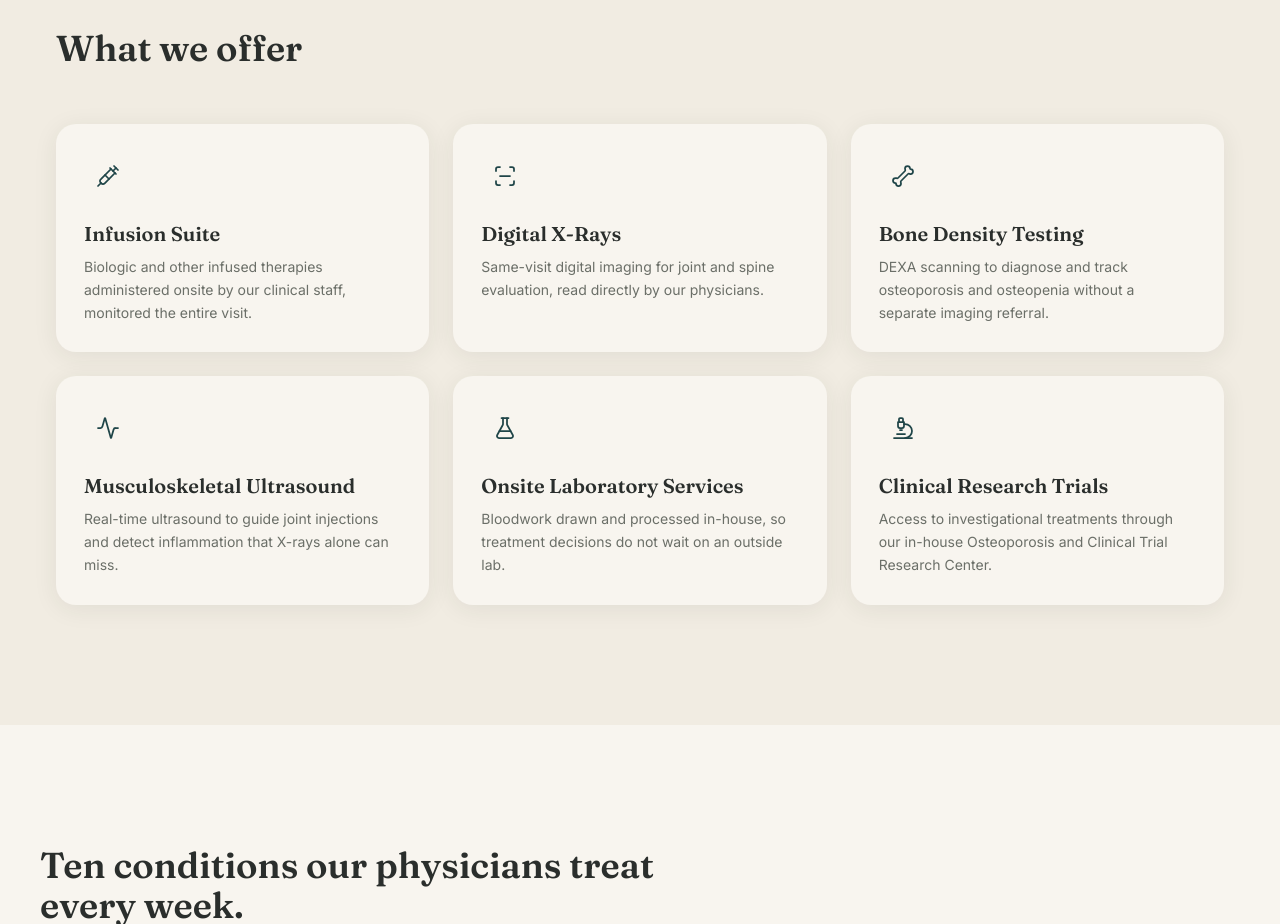
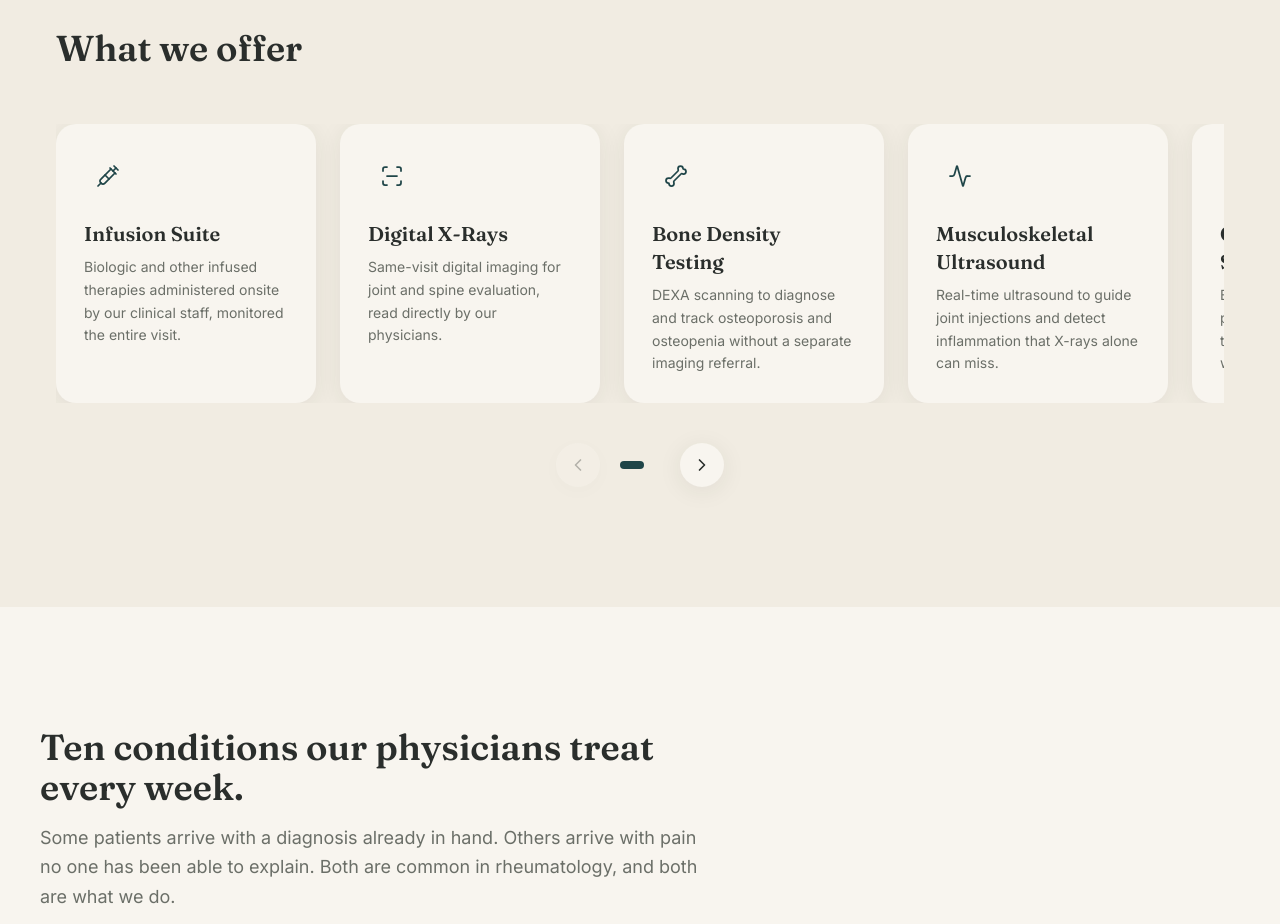
Before and after one commit to writefreak/rheumdocs, a Next.js app: page / in a window 1280 px wide. Shown: the part 1540-2464 px from the top of the page. Built offline with nearby package versions, Linux system fonts and the light colour scheme.

Commit message:
update home

```diff
--- a/components/PracticeOverviewSection.tsx
+++ b/components/PracticeOverviewSection.tsx
@@ -1,5 +1,6 @@
 "use client";
 
+import { useState, useEffect, useRef } from "react";
 import { motion } from "framer-motion";
 import {
   Syringe,
@@ -8,6 +9,8 @@ import {
   Activity,
   FlaskConical,
   Microscope,
+  ChevronLeft,
+  ChevronRight,
 } from "lucide-react";
 
 const offerings = [
@@ -49,7 +52,84 @@ const offerings = [
   },
 ];
 
+// Tailwind's sm and lg breakpoints, mirrored here so pagination math
+// matches how many cards are actually visible at once.
+const BREAKPOINTS = { sm: 640, lg: 1024 };
+
+function getPerView(width: number) {
+  if (width >= BREAKPOINTS.lg) return 3;
+  if (width >= BREAKPOINTS.sm) return 2;
+  return 1;
+}
+
+// Smaller gap on mobile so cards don't feel like they're floating in
+// a sea of the section background; roomier on desktop.
+function getGap(width: number) {
+  if (width >= BREAKPOINTS.lg) return 24;
+  if (width >= BREAKPOINTS.sm) return 20;
+  return 12;
+}
+
+// Mobile keeps its original fixed card width (with the next card
+// peeking in at the edge) rather than filling the full row — only
+// tablet/desktop compute an exact-fill width.
+const MOBILE_CARD_WIDTH = 260;
+
 export default function PracticeOverviewSection() {
+  const [page, setPage] = useState(0);
+  const [perView, setPerView] = useState(3);
+  const [gap, setGap] = useState(24);
+  const [cardWidth, setCardWidth] = useState(320);
+  const viewportRef = useRef<HTMLDivElement>(null);
+
+  useEffect(() => {
+    const update = () => {
+      const width = window.innerWidth;
+      const nextPerView = getPerView(width);
+      const nextGap = getGap(width);
+      setPerView(nextPerView);
+      setGap(nextGap);
+
+      if (nextPerView === 3) {
+        // Mobile: width scales with the viewport (capped) so the next
+        // card visibly peeks in — a fixed 260px was nearly full-width
+        // on narrow phones and looked like a single static card.
+        const containerWidth = viewportRef.current?.clientWidth ?? 0;
+        const scaled =
+          containerWidth > 0 ? containerWidth * 0.74 : MOBILE_CARD_WIDTH;
+        setCardWidth(Math.min(MOBILE_CARD_WIDTH, scaled));
+      } else {
+        // Tablet/desktop: derive card width from the visible viewport
+        // itself, not a fixed px value, so `perView` cards always fill
+        // the row exactly — no leftover strip of section background.
+        const containerWidth = viewportRef.current?.clientWidth ?? 0;
+        if (containerWidth > 0) {
+          const totalGap = nextGap * (nextPerView - 1);
+          setCardWidth((containerWidth - totalGap) / nextPerView);
+        }
+      }
+    };
+
+    update();
+    window.addEventListener("resize", update);
+    return () => window.removeEventListener("resize", update);
+  }, []);
+
+  const pageCount = Math.ceil(offerings.length / perView);
+
+  useEffect(() => {
+    // Keep the current page in range if perView changes on resize.
+    setPage((prev) => Math.min(prev, pageCount - 1));
+  }, [pageCount]);
+
+  const goTo = (nextPage: number) => {
+    if (nextPage < 0 || nextPage > pageCount - 1) return;
+    setPage(nextPage);
+  };
+
+  const step = cardWidth + gap;
+  const offsetX = -(page * perView * step);
+
   return (
     <section id="services" className="bg-bg-alt px-4 py-24 lg:px-14 lg:py-30">
       <div className="mx-auto max-w-7xl">
@@ -63,15 +143,18 @@ export default function PracticeOverviewSection() {
           What we offer
         </motion.h2>
 
-        <div className="mt-14 grid gap-6 sm:grid-cols-2 lg:grid-cols-3">
-          {offerings.map(({ icon: Icon, title, description }, index) => (
+        <div ref={viewportRef} className="relative mt-14 overflow-hidden">
           <motion.div
+            animate={{ x: offsetX }}
+            transition={{ duration: 2.0, ease: [0.22, 1, 0.36, 1] }}
+            className="flex"
+            style={{ gap: `${gap}px` }}
+          >
+            {offerings.map(({ icon: Icon, title, description }) => (
+              <div
                 key={title}
-              initial={{ opacity: 0, y: 24 }}
-              whileInView={{ opacity: 1, y: 0 }}
-              viewport={{ once: true, margin: "-60px" }}
-              transition={{ duration: 0.5, delay: index * 0.06 }}
-              className="rounded-card bg-bg p-7 shadow-card"
+                style={{ width: cardWidth, flex: `0 0 ${cardWidth}px` }}
+                className="rounded-card bg-bg p-5 shadow-card sm:p-7"
               >
                 <div className="flex h-12 w-12 items-center justify-center rounded-full bg-primary/10">
                   <Icon size={24} strokeWidth={1.75} className="text-primary" />
@@ -82,8 +165,86 @@ export default function PracticeOverviewSection() {
                 <p className="mt-2 font-body text-sm leading-relaxed text-ink-muted">
                   {description}
                 </p>
+              </div>
+            ))}
           </motion.div>
+        </div>
+
+        <div className="mt-8 sm:mt-10">
+          {/* Mobile: dots on the left, arrows grouped on the right */}
+          <div className="flex items-center flex-col gap-7 sm:hidden">
+            <div className="flex items-center gap-2">
+              {Array.from({ length: pageCount }).map((_, i) => (
+                <button
+                  key={i}
+                  type="button"
+                  onClick={() => goTo(i)}
+                  aria-label={`Go to slide ${i + 1}`}
+                  className={`h-2 rounded-full transition-all ${
+                    i === page ? "w-6 bg-primary" : "w-2 bg-[#1f4548]/20"
+                  }`}
+                />
               ))}
+            </div>
+
+            <div className="flex items-center gap-2">
+              <button
+                type="button"
+                onClick={() => goTo(page - 1)}
+                disabled={page === 0}
+                aria-label="Previous services"
+                className="flex h-11 w-11 shrink-0 items-center justify-center rounded-full bg-bg text-ink shadow-card transition-opacity disabled:opacity-30"
+              >
+                <ChevronLeft size={20} strokeWidth={2} />
+              </button>
+              <button
+                type="button"
+                onClick={() => goTo(page + 1)}
+                disabled={page === pageCount - 1}
+                aria-label="Next services"
+                className="flex h-11 w-11 shrink-0 items-center justify-center rounded-full bg-bg text-ink shadow-card transition-opacity disabled:opacity-30"
+              >
+                <ChevronRight size={20} strokeWidth={2} />
+              </button>
+            </div>
+          </div>
+
+          {/* Tablet/desktop: original centered arrow-dots-arrow row */}
+          <div className="hidden items-center justify-center gap-5 sm:flex">
+            <button
+              type="button"
+              onClick={() => goTo(page - 1)}
+              disabled={page === 0}
+              aria-label="Previous services"
+              className="flex h-11 w-11 shrink-0 items-center justify-center rounded-full bg-bg text-ink shadow-card transition-opacity disabled:opacity-30"
+            >
+              <ChevronLeft size={20} strokeWidth={2} />
+            </button>
+
+            <div className="flex items-center gap-2">
+              {Array.from({ length: pageCount }).map((_, i) => (
+                <button
+                  key={i}
+                  type="button"
+                  onClick={() => goTo(i)}
+                  aria-label={`Go to slide ${i + 1}`}
+                  className={`h-2 rounded-full transition-all ${
+                    i === page ? "w-6 bg-primary" : "w-2 bg-ink/20"
+                  }`}
+                />
+              ))}
+            </div>
+
+            <button
+              type="button"
+              onClick={() => goTo(page + 1)}
+              disabled={page === pageCount - 1}
+              aria-label="Next services"
+              className="flex h-11 w-11 shrink-0 items-center justify-center rounded-full bg-bg text-ink shadow-card transition-opacity disabled:opacity-30"
+            >
+              <ChevronRight size={20} strokeWidth={2} />
+            </button>
+          </div>
         </div>
       </div>
     </section>
```
Also changed, not shown: public/exam-room.png (added). Lines whose indentation alone changed are shown as unchanged.
